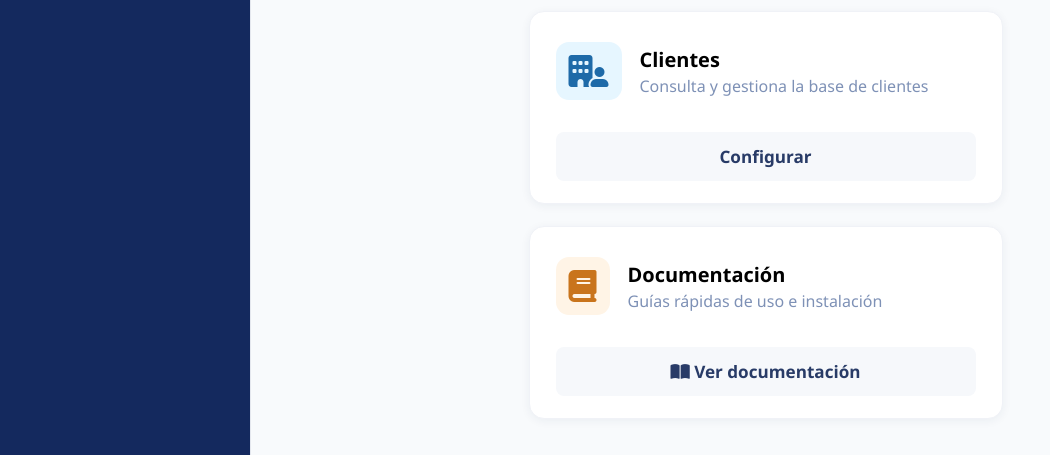
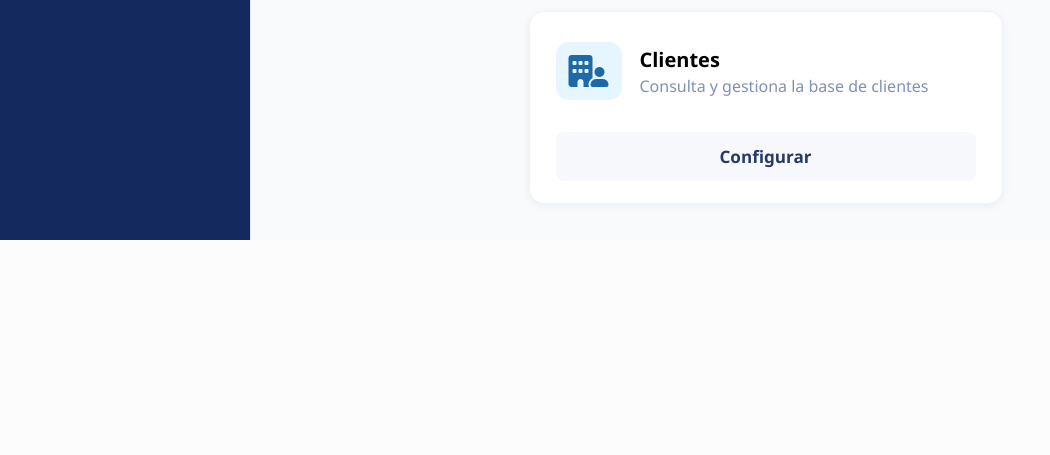
Before and after one commit to mauriciotakab/inventario_v3, a PHP site: page /ajustes.php in a window 1280 px wide. Shown: the part 1058-1513 px from the top of the page, without its empty margins (0-1050 px from the left). After the commit the page ends 1298 px from the top, so only its background shows below. Run offline with PHP 8.4, Linux system fonts and the light colour scheme; the visitor is signed in with stand-in values (Sample User, id 1).

Commit message:
Se modifico la pagina de configuraciones

```diff
--- a/app/views/categorias/index.php
+++ b/app/views/categorias/index.php
@@ -21,12 +21,6 @@ $nombre = $_SESSION['nombre'];
         <?php include __DIR__ . '/../partials/topbar.php'; ?>
         <main class="dashboard-main config-page">
             <div class="main-table-card">
-                <div class="config-section-header">
-                    <div class="config-section-actions">
-                        <a class="btn-secondary-ghost" href="ajustes.php"><i class="fa fa-arrow-left"></i> Ajustes</a>
-                        <a class="btn-main" href="categorias_create.php"><i class="fa fa-plus"></i> Agregar categoría</a>
-                    </div>
-                </div>
                 <div class="config-section-header">
                     <div>
                         <div class="config-section-title">
--- a/public/ajustes.php
+++ b/public/ajustes.php
@@ -139,15 +139,6 @@ $nombre = $_SESSION['nombre'] ?? '';
                     <a class="config-btn" href="respaldo.php"><i class="fa-solid fa-download"></i> Descargar respaldo</a>
                 </div>
                 <?php endif; ?>
-                <div class="config-card">
-                    <div class="config-card-header">
-                        <span class="config-card-icon config-doc"><i class="fa-solid fa-book"></i></span>
-                        <div>
-                            <div class="config-card-title">Documentación</div>
-                            <div class="config-card-desc">Guías rápidas de uso e instalación</div>
-                        </div>
-                    </div>
-                    <a class="config-btn" href="documentacion.php"><i class="fa-solid fa-book-open"></i> Ver documentación</a>
                 </div>
             </div>
         </main>
```
